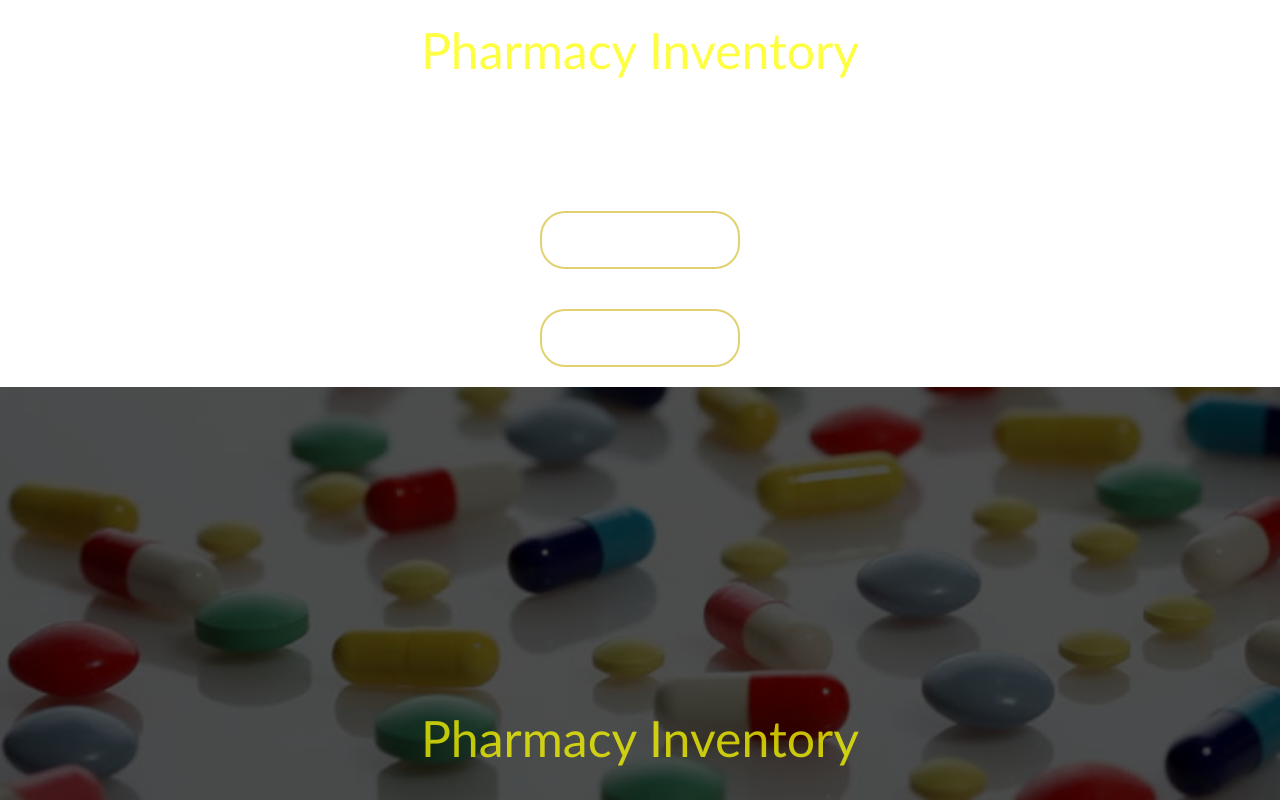
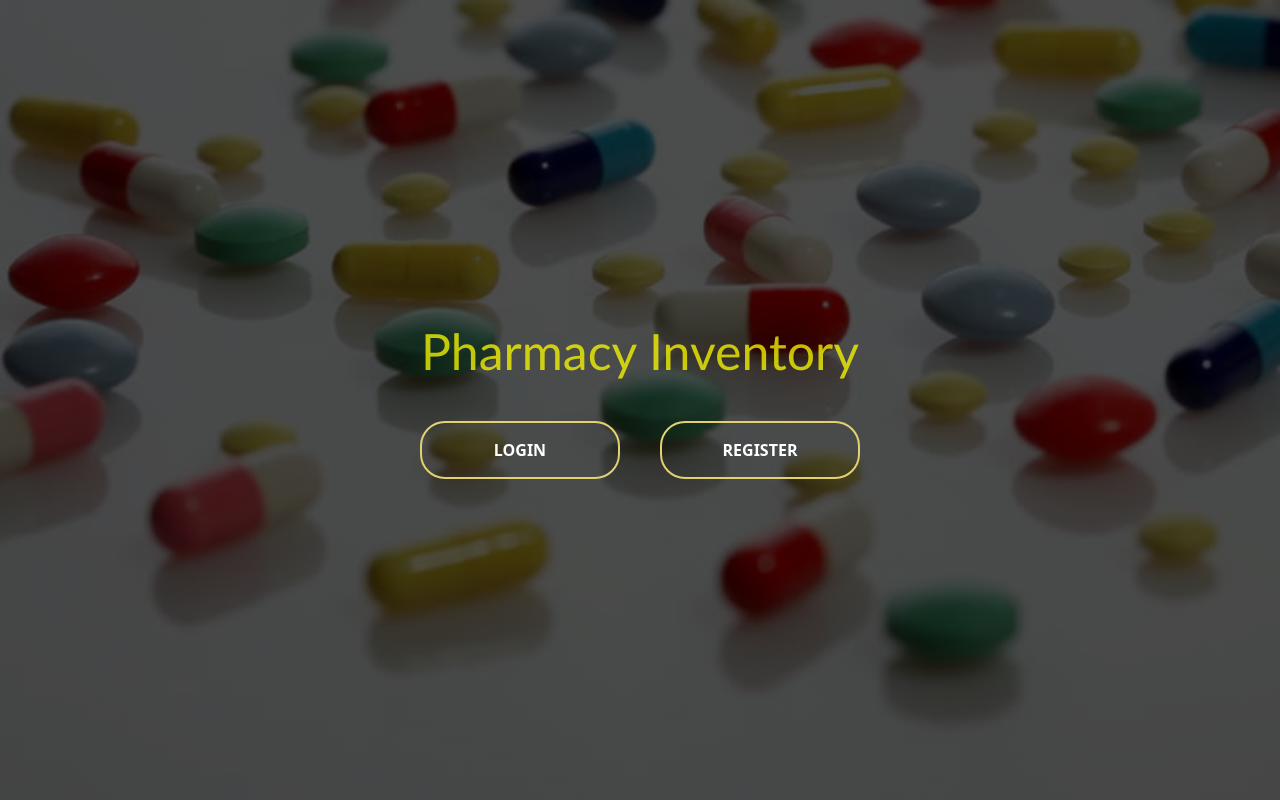
Before and after one commit to Manasha30/Pharmacy_Inventory, a React (Create React App) app in the folder pharmacy-react/: page / in a window 1280 px wide. Shown: the top 800 px of the page. Built offline with nearby package versions, Linux system fonts and the light colour scheme.

Commit message:
login update

```diff
--- a/pharmacy-react/src/CSS/homepage.css
+++ b/pharmacy-react/src/CSS/homepage.css
@@ -7,7 +7,7 @@
     margin: 0 auto;
     max-width: 320px;
   }
-
+}
 
 .homepage {
    background-image: linear-gradient(rgba(0, 0, 0, 0.7), rgba(0, 0, 0, 0.7)),
@@ -73,10 +73,6 @@ span {
   z-index: -1;
   transition: 0.5s;
   text-align: center;
-  padding-left: 150px;
-  padding-right: 100px;
-  padding-top: 200px;
-
 }
 
 button:hover span{
@@ -106,9 +102,6 @@ h1.solid {
   color: rgba(255, 255, 0, 0.74);
 }
 
-.one{
-  color:orange;
-}
 h1.one {
   color: orange;
   font-size: 50px;
@@ -139,8 +132,6 @@ h1.one {
 .static {
   color: cyan;
   text-align: center;
-  font-family: 'Times New Roman', Times, serif;
-  font-size: 44px;
   font-family: "Times New Roman", Times, serif;
   font-size: 35px;
 }
@@ -189,25 +180,3 @@ h1.one {
   margin: 50px 0;
   padding-left: 650px;
 }
-table,th,td{
-  border:1px solid rgba(30, 184, 255, 0.705);
-  border-collapse:collapse;
-  width:400px;
-  height:1px;
-  color: rgb(255, 192, 239);
-}
-th{
-  text-align: left;
-  color: rgb(0, 255, 242);
-}
-th,td{
-  padding: 10px;
-}
-
- #demo{
-  text-align: center;
-  color:white;
-  font-size: 25px;
-  font-family: Cambria, Cochin, Georgia, Times, 'Times New Roman', serif;
-}
-}
--- a/pharmacy-react/src/Homepage.jsx
+++ b/pharmacy-react/src/Homepage.jsx
@@ -5,27 +5,17 @@ class Homepage extends Component {
     render() {
                 return (
 
-                    <div>
-                      <h1 class='solid'>Pharmacy Inventory</h1>
-
-                       <p id="demo">The pharmacy inventory process helps track the amount of medication<br></br> that is available and helps reduce costs and monitor expired medications</p>
-
-                        <center><a href="/Login"><button type="button"><span></span>LOGIN</button> </a></center>
-                        <center><a href="/Register"><button type="button"><span></span>REGISTER</button> </a></center>
-
-                     <div className ="homepage">
+                    <div className ="homepage">
 
                       <h1 className='solid'>Pharmacy Inventory</h1>
-
                       <div class="button-container">
                         <a href="/Login"><button type="button"><span></span>LOGIN</button> </a>
                         <a href="/Register"><button type="button"><span></span>REGISTER</button> </a>
-                              </div>
-                              </div>
+                        </div>
                     </div>
 
                         );
             }
+        }
 
-}
-export default Homepage;
+        export default Homepage;
```
